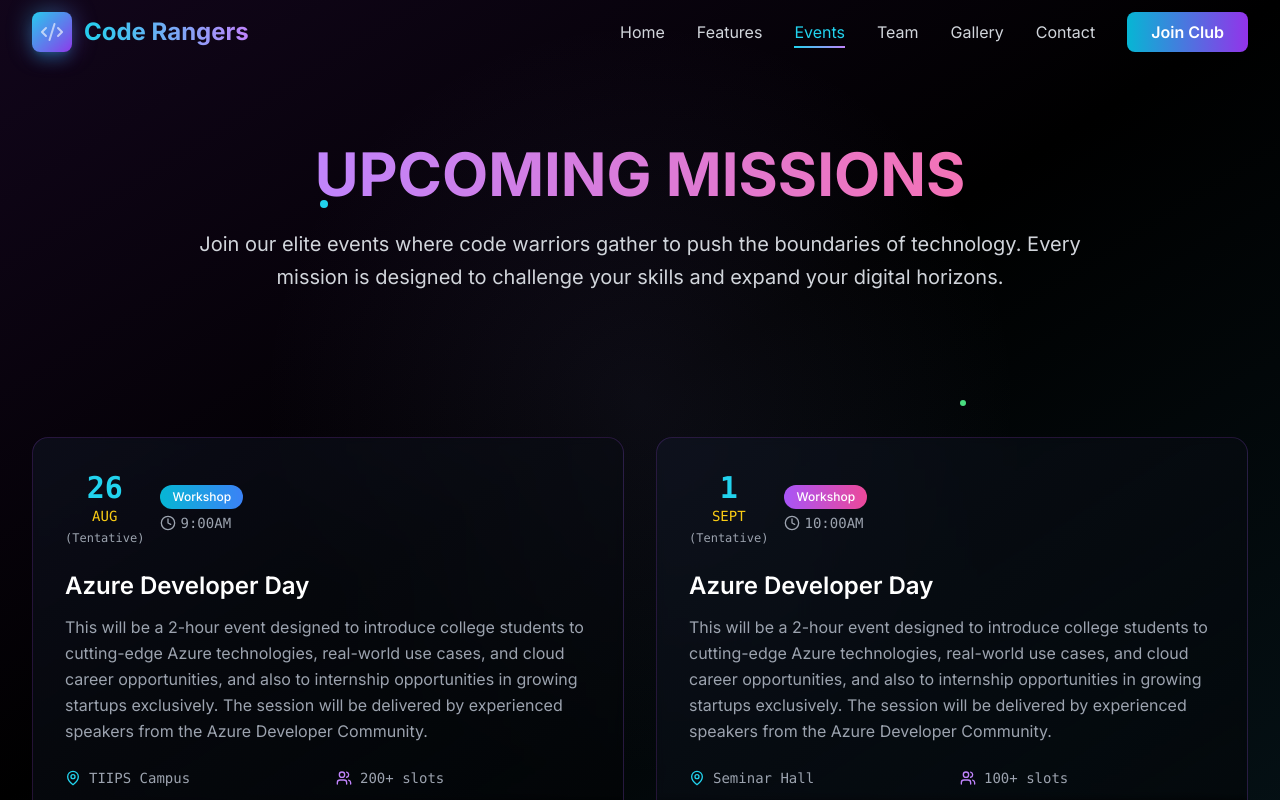
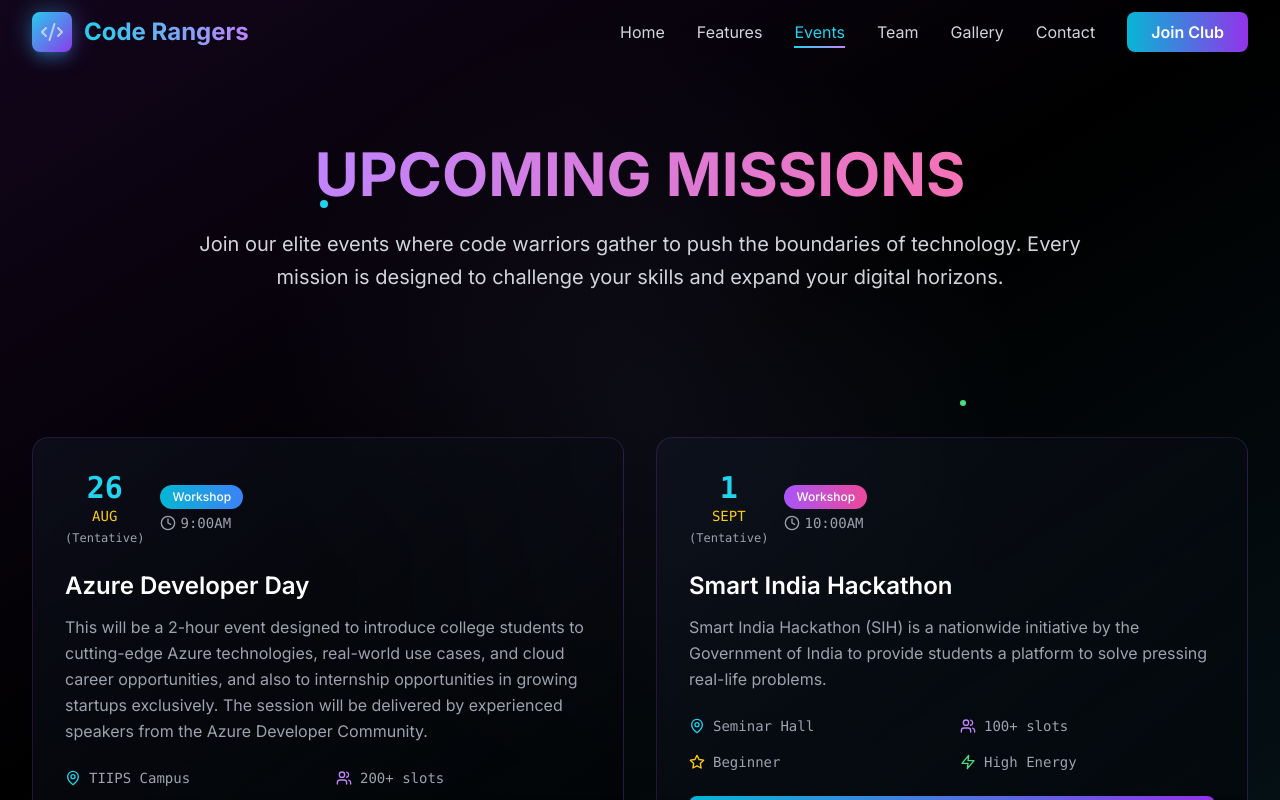
Before and after one commit to harshitg20/Code-Rangers-Website, a React (Vite) app: page /events in a window 1280 px wide. Shown: the top 800 px of the page. Built offline with nearby package versions, Linux system fonts and the light colour scheme.

Commit message:
Update Events.tsx

```diff
--- a/src/pages/Events.tsx
+++ b/src/pages/Events.tsx
@@ -20,8 +20,8 @@ const Events = () => {
     {
       date: "Sept 1",
       time: "10:00AM",
-      title: "Azure Developer Day",
-      description: "This will be a 2-hour event designed to introduce college students to cutting-edge Azure technologies, real-world use cases, and cloud career opportunities, and also to internship opportunities in growing startups exclusively. The session will be delivered by experienced speakers from the Azure Developer Community.",
+      title: "Smart India Hackathon",
+      description: "Smart India Hackathon (SIH) is a nationwide initiative by the Government of India to provide students a platform to solve pressing real-life problems.",
       type: "Workshop",
       color: "from-purple-500 to-pink-500",
       location: "Seminar Hall",
```
